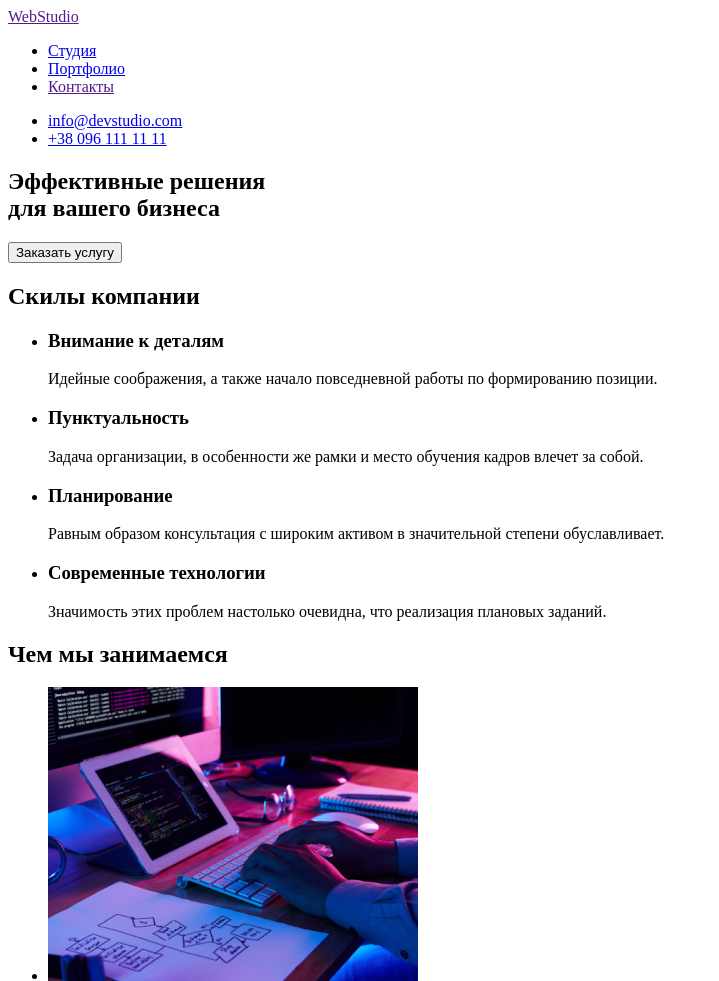
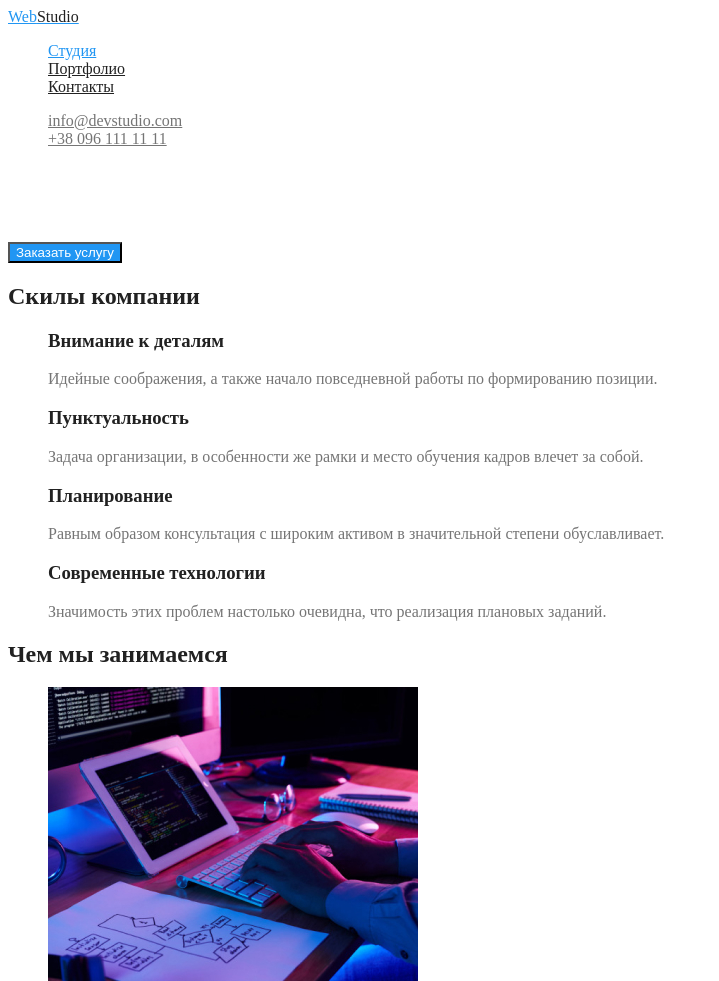
Before and after one commit to VitaPetrushyna/goit-markup-hw-02, a plain HTML site: page index.html in a window 1280 px wide. Shown: the top 981 px of the page, without its empty margins (0-719 px from the left). Drawn offline with Linux system fonts and the light colour scheme.

Commit message:
Добавляет классы для стилизации цвета шрифта

```diff
--- /dev/null
+++ b/css/styles.css
@@ -0,0 +1,88 @@
+/* основной цвет заголовков color: #212121;
+основной цвет параграфов color: #757575;
+цвет заголовка h1 color: белый #FFFFFF;
+цвет кнопок синий #2196F3; серый #F5F4FA;
+цвет фона футера и цвет главного заголовка color-background: #2F303A
+ */
+:root {
+  --primary-text-color: #757575;
+  --title-text-color: #212121;
+  --accent-color: #2196f3;
+  --primary-bg-color: #ffffff;
+}
+
+body {
+  background-color: var(--primary-bg-color);
+  color: var(--primary-text-color);
+}
+.list {
+  list-style: none;
+}
+/* Logo */
+.logo {
+  color: var(--accent-color);
+}
+.colortext {
+  color: var(--title-text-color);
+}
+
+/* Site nav */
+.site-nav a {
+  color: var(--title-text-color);
+}
+.site-nav a:hover,
+.site-nav a:focus {
+  color: var(--accent-color);
+}
+.site-nav .link.current {
+  color: var(--accent-color);
+}
+/* Contact nav */
+.contact-nav a {
+  color: var(--primary-text-color);
+}
+.contact-nav a:hover,
+.contact-nava:focus {
+  color: var(--accent-color);
+}
+
+/* Hero */
+.hero-title {
+  color: var(--primary-bg-color);
+}
+/* Button */
+.button {
+  color: var(--primary-bg-color);
+  background-color: var(--accent-color);
+}
+
+/* Title styling */
+.section-title {
+  color: var(--title-text-color);
+}
+
+/* Skils */
+.skills .title {
+  color: var(--title-text-color);
+}
+
+/* Images */
+
+/* Team */
+.team .title {
+  color: var(--title-text-color);
+}
+
+/* Footer */
+.adress {
+  color: var(--primary-bg-color);
+}
+.contact-footer a {
+  color: rgba(255, 255, 255, 0.6);
+}
+.section-footer {
+  background-color: #2f303a;
+}
+.section-footer .colortext {
+  color: var(--primary-bg-color);
+}
--- a/index.html
+++ b/index.html
@@ -5,21 +5,22 @@
     <meta http-equiv="X-UA-Compatible" content="IE=edge" />
     <meta name="viewport" content="width=device-width, initial-scale=1.0" />
     <title>Document</title>
+    <link rel="stylesheet" href="./css/styles.css" />
   </head>
   <body>
     <!--Шапка сайта-->
     <header>
-      <a href="">WebStudio</a>
+      <a href="" class="logo">Web<span class="colortext">Studio</span></a>
       <!--<Блок навигации-->
       <nav>
-        <ul>
-          <li><a href="./index.html">Студия</a></li>
-          <li><a href="./portfolio.html">Портфолио</a></li>
-          <li><a href="">Контакты</a></li>
+        <ul class="site-nav list">
+          <li><a href="./index.html" class="link current">Студия</a></li>
+          <li><a href="./portfolio.html" class="link">Портфолио</a></li>
+          <li><a href="" class="link">Контакты</a></li>
         </ul>
       </nav>
       <!--Блок контактов-->
-      <ul>
+      <ul class="contact-nav list">
         <li><a href="mailto:info@devstudio.com">info@devstudio.com</a></li>
         <li><a href="tel:+380961111111">+38 096 111 11 11</a></li>
       </ul>
@@ -27,41 +28,42 @@
     <!--Контент страницы-->
     <main>
       <div>
-        <section>
-          <h1>
+        <!-- Герой -->
+        <section class="hero">
+          <h1 class="hero-title">
             Эффективные решения <br />
             для вашего бизнеса
           </h1>
-          <button type="button">Заказать услугу</button>
+          <button type="button" class="button">Заказать услугу</button>
         </section>
       </div>
-      <section>
       <!--Скилы компании-->
-        <h2>Скилы компании</h2>
-        <ul>
+      <section class="section">
+        <h2 class="section-title">Скилы компании</h2>
+        <ul class="skills list">
           <li>
-            <h3>Внимание к деталям</h3>
+            <h3 class="title">Внимание к деталям</h3>
             <p>
               Идейные соображения, а также начало повседневной работы по
               формированию позиции.
             </p>
           </li>
           <li>
-            <h3>Пунктуальность</h3>
+            <h3 class="title">Пунктуальность</h3>
             <p>
               Задача организации, в особенности же рамки и место обучения кадров
               влечет за собой.
             </p>
           </li>
           <li>
-            <h3>Планирование</h3>
+            <h3 class="title">Планирование</h3>
             <p>
               Равным образом консультация с широким активом в значительной
               степени обуславливает.
             </p>
           </li>
           <li>
-            <h3>Современные технологии</h3>
+            <h3 class="title">Современные технологии</h3>
             <p>
               Значимость этих проблем настолько очевидна, что реализация
               плановых заданий.
@@ -69,10 +71,10 @@
           </li>
         </ul>
       </section>
-      <section>
       <!--Блок картинок-->
-        <h2>Чем мы занимаемся</h2>
-        <ul>
+      <section class="section">
+        <h2 class="section-title">Чем мы занимаемся</h2>
+        <ul class="images list">
           <li>
             <img
               src="./images/img.jpg"
@@ -96,45 +98,50 @@
           </li>
         </ul>
       </section>
-      <section>
       <!--Наша команда-->
-        <h2>Наша команда</h2>
-        <ul>
+      <section class="section">
+        <h2 class="section-title">Наша команда</h2>
+        <ul class="team list">
           <li>
             <img src="./images/img3.jpg" alt="Игорь Демьяненко" width="270" />
-            <h3>Игорь Демьяненко</h3>
+            <h3 class="title">Игорь Демьяненко</h3>
             <p>Product Designer</p>
           </li>
           <li>
             <img src="./images/img4.jpg" alt="Ольга Репина" width="270" />
-            <h3>Ольга Репина</h3>
+            <h3 class="title">Ольга Репина</h3>
             <p>Frontend Developer</p>
           </li>
           <li>
             <img src="./images/img5.jpg" alt="Николай Тарасов" width="270" />
-            <h3>Николай Тарасов</h3>
+            <h3 class="title">Николай Тарасов</h3>
             <p>Marketing</p>
           </li>
           <li>
             <img src="./images/img6.jpg" alt="Михаил Ермаков" width="270" />
-            <h3>Михаил Ермаков</h3>
+            <h3 class="title">Михаил Ермаков</h3>
             <p>UI Designer</p>
           </li>
         </ul>
       </section>
     </main>
+    <!--Блок контактов-->
     <footer>
-      <!--Блок контактов-->
-      <a href="">WebStudio</a>
+      <div class="section-footer">
+        <a href="" class="logo">Web<span class="colortext">Studio</span></a>
         <address>
-        <a href="https://goo.gl/maps/7qp37BieYdtHUAUU6" target="_blank"
+          <a
+            href="https://goo.gl/maps/7qp37BieYdtHUAUU6"
+            target="_blank"
+            class="adress"
             >г. Киев, пр-т Леси Украинки, 26
           </a>
         </address>
-      <ul>
+        <ul class="contact-footer list">
           <li><a href="mailto:info@devstudio.com">info@devstudio.com</a></li>
           <li><a href="tel:+380961111111">+38 096 111 11 11</a></li>
         </ul>
+      </div>
     </footer>
   </body>
 </html>
```
Lines whose indentation alone changed are shown as unchanged.
